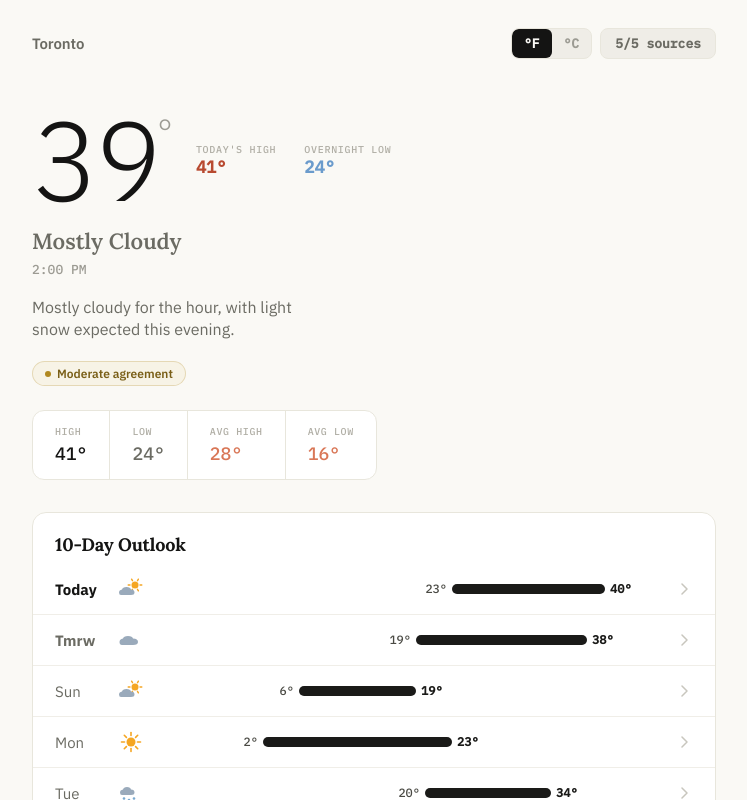
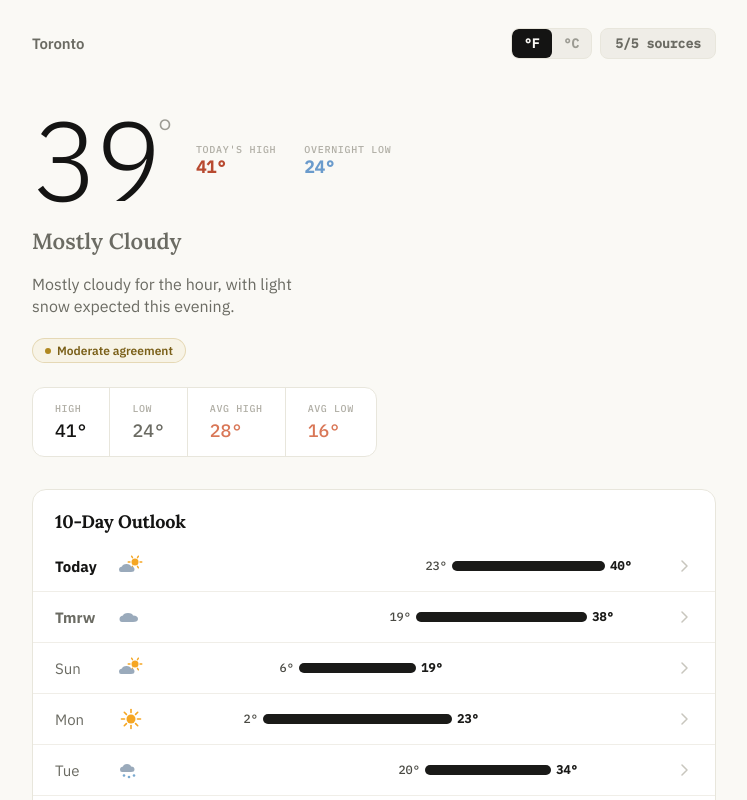
Before and after one commit to noahpan2/weather-forecaster, a React (Vite) app: page / in a window 1280 px wide. Shown: the top 800 px of the page, without its empty margins (266-1013 px from the left). Built offline with nearby package versions, Linux system fonts and the light colour scheme.

Commit message:
Remove timestamp display and unused heroLabel variable
Co-Authored-By: Claude Sonnet 4.6 <noreply@anthropic.com>

```diff
--- a/src/App.jsx
+++ b/src/App.jsx
@@ -31,13 +31,6 @@ export function App() {
 
   const heroSpread = hovDay === null ? spreadAt(hovHour ?? currentTime, eIds, unit) : 0;
 
-  const heroLabel = hovDay !== null
-    ? `${fdays[hovDay].dayName} · ${fdays[hovDay].monthDay} — Forecast High`
-    : (() => {
-        const h  = hovHour ?? currentTime;
-        const hr = h === 0 ? 12 : h <= 12 ? h : h - 12;
-        return `${hr}:00 ${h < 12 ? 'AM' : 'PM'}`;
-      })();
 
   const stats  = dailyStats(eIds, unit);
   const todayN = normals(DOY0);
@@ -128,12 +121,9 @@ export function App() {
           </div>
         </div>
 
-          {/* Condition + time label */}
-          <div style={{ marginTop: 12, marginBottom: 6 }}>
+          {/* Condition label */}
+          <div style={{ marginTop: 12, marginBottom: 18 }}>
             <span style={{ fontSize: 22, fontWeight: 600, color: P.t3, fontFamily: "'Lora', Georgia, serif" }}>Mostly Cloudy</span>
-          </div>
-          <div style={{ fontSize: 13, fontWeight: 500, fontFamily: 'IBM Plex Mono, monospace', color: P.t4, marginBottom: 18 }}>
-            {heroLabel}
           </div>
 
           {/* Weather narrative */}
```
